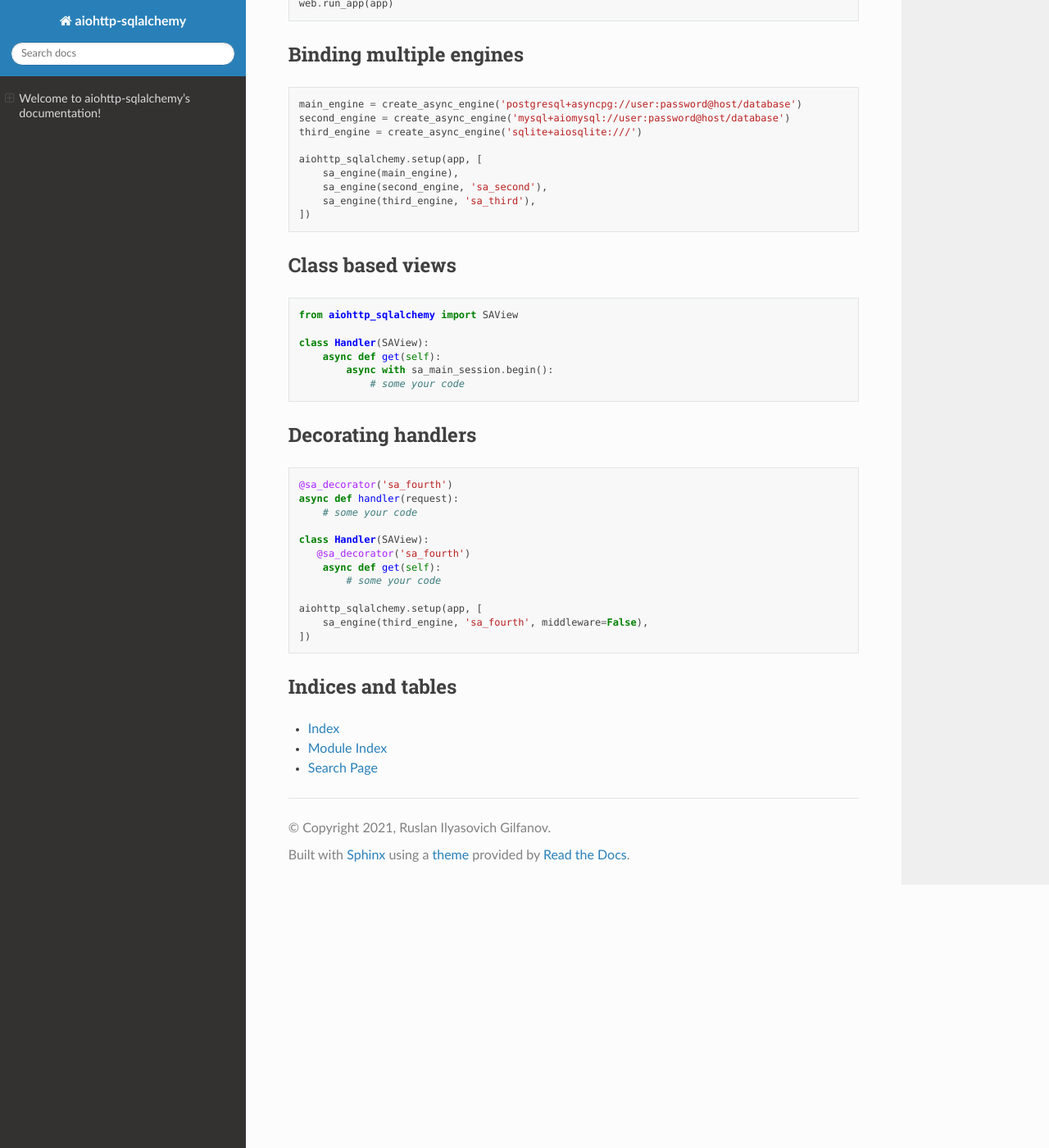
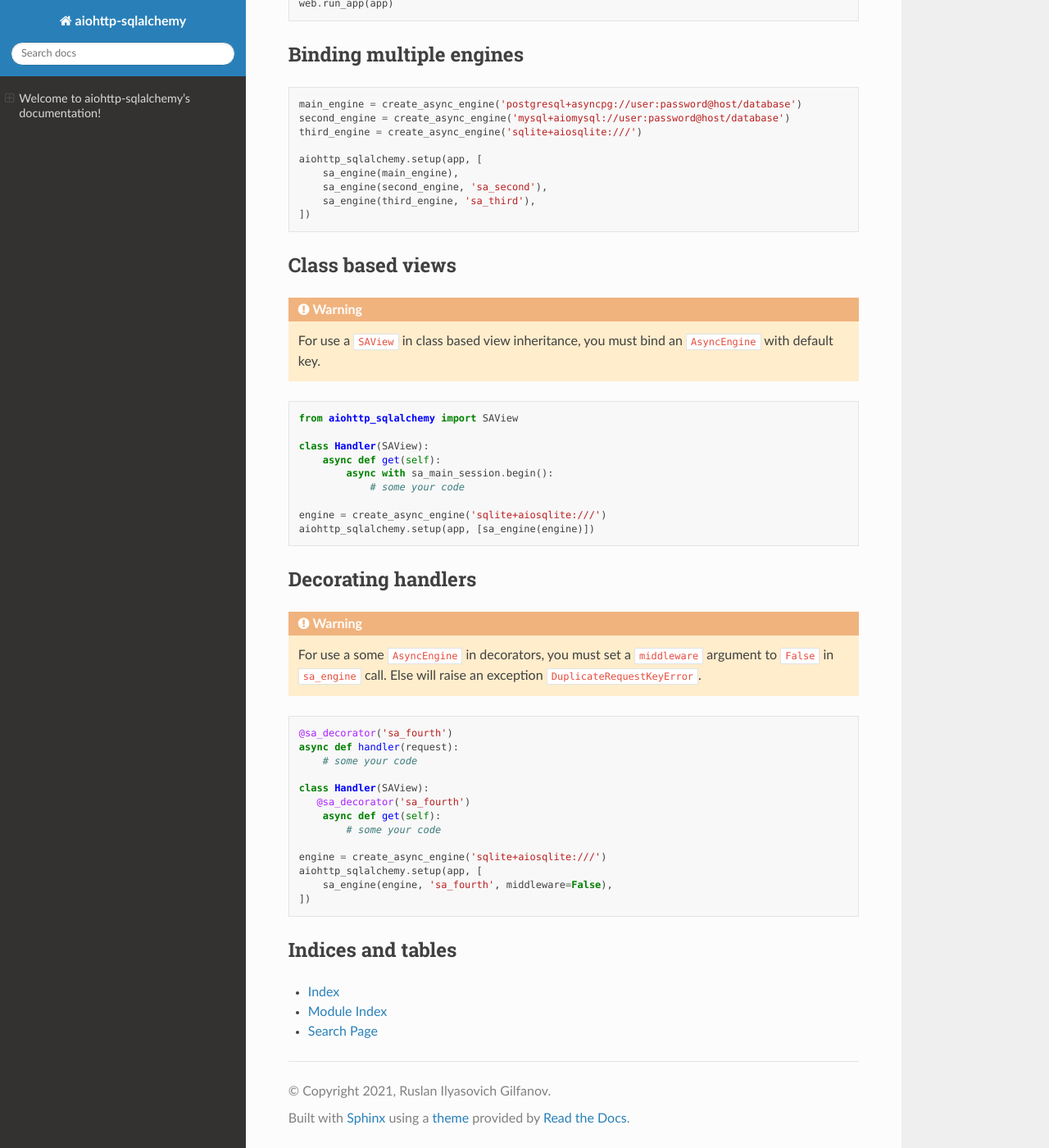
Before and after one commit to ri-gilfanov/aiohttp-sqlalchemy, a Sphinx documentation site: the page built from docs/index.rst, in a window 1280 px wide and 1400 px high, scrolled down 1349 px. Shown: the whole window at 82% size. Built offline with Sphinx 7.4.7 and the Read the Docs theme 2.0.0, drawn with Linux system fonts in a browser that asks for light colours.

Commit message:
Update docs, README and docstrings

```diff
--- a/README.rst
+++ b/README.rst
@@ -28,7 +28,7 @@ Install aiosqlite for work with sqlite3: ::
 
   pip install aiosqlite
 
-Run this code:
+Copy and paste this code in a file and run:
 
 .. code-block:: python
 
--- a/aiohttp_sqlalchemy/__init__.py
+++ b/aiohttp_sqlalchemy/__init__.py
@@ -18,7 +18,7 @@ __version__ = '0.1.0'
 
 def sa_engine(engine: 'AsyncEngine', key: str = DEFAULT_KEY, *,
               middleware: bool = True) -> 'TSAEngine':
-    """ AsyncEngine wrapper for setup. """
+    """ AsyncEngine wrapper for binding in setup. """
     return engine, key, middleware
 
 
--- a/docs/index.rst
+++ b/docs/index.rst
@@ -94,6 +94,10 @@ Binding multiple engines
 
 Class based views
 -----------------
+.. warning::
+
+   For use a ``SAView`` in class based view inheritance, you must bind an
+   ``AsyncEngine`` with default key.
 
 .. code-block:: python
 
@@ -104,9 +108,17 @@ Class based views
            async with sa_main_session.begin():
                # some your code
 
+   engine = create_async_engine('sqlite+aiosqlite:///')
+   aiohttp_sqlalchemy.setup(app, [sa_engine(engine)])
+
 
 Decorating handlers
 -------------------
+.. warning::
+
+   For use a some ``AsyncEngine`` in decorators, you must set a ``middleware``
+   argument to ``False`` in ``sa_engine`` call. Else will raise an exception
+   ``DuplicateRequestKeyError``.
 
 .. code-block:: python
 
@@ -119,8 +131,9 @@ Decorating handlers
        async def get(self):
            # some your code
 
+   engine = create_async_engine('sqlite+aiosqlite:///')
    aiohttp_sqlalchemy.setup(app, [
-       sa_engine(third_engine, 'sa_fourth', middleware=False),
+       sa_engine(engine, 'sa_fourth', middleware=False),
    ])
 
 
```
